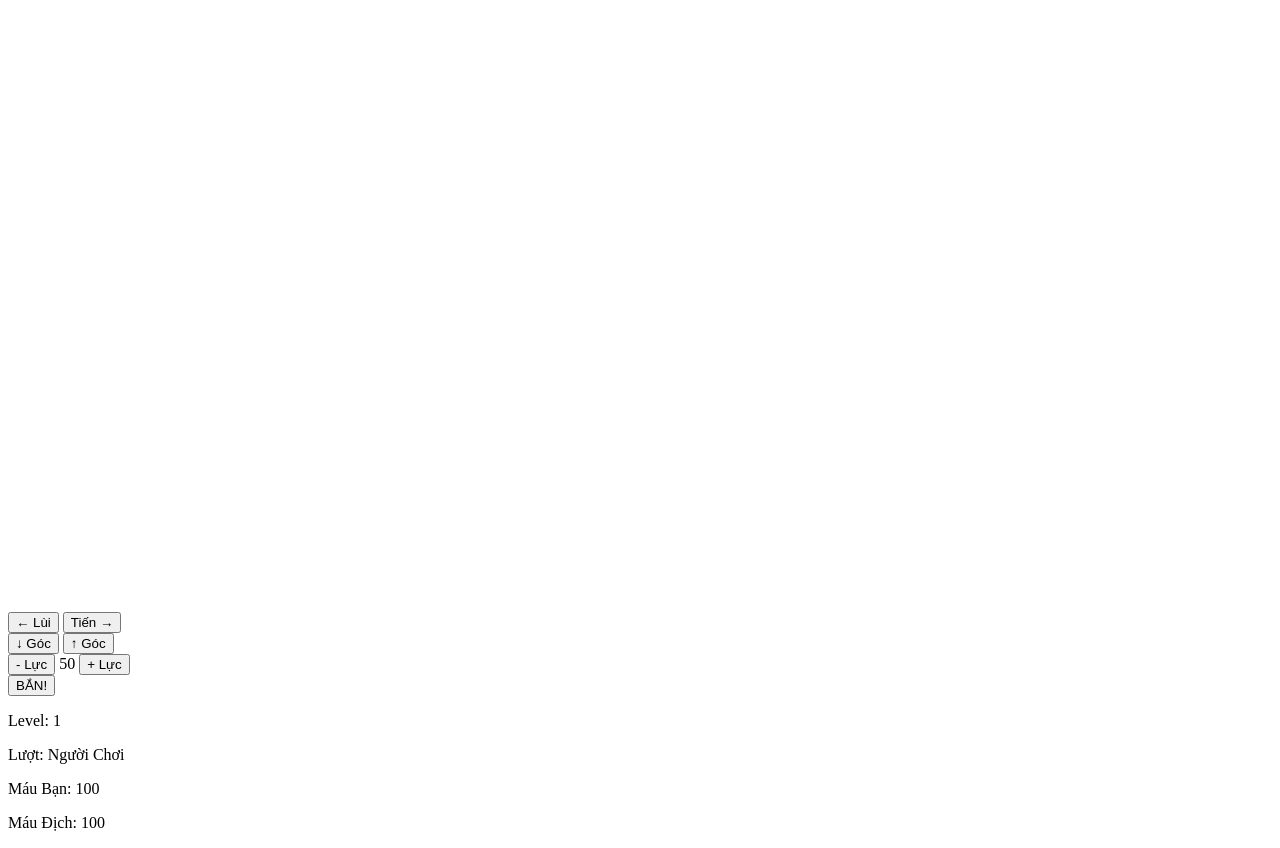
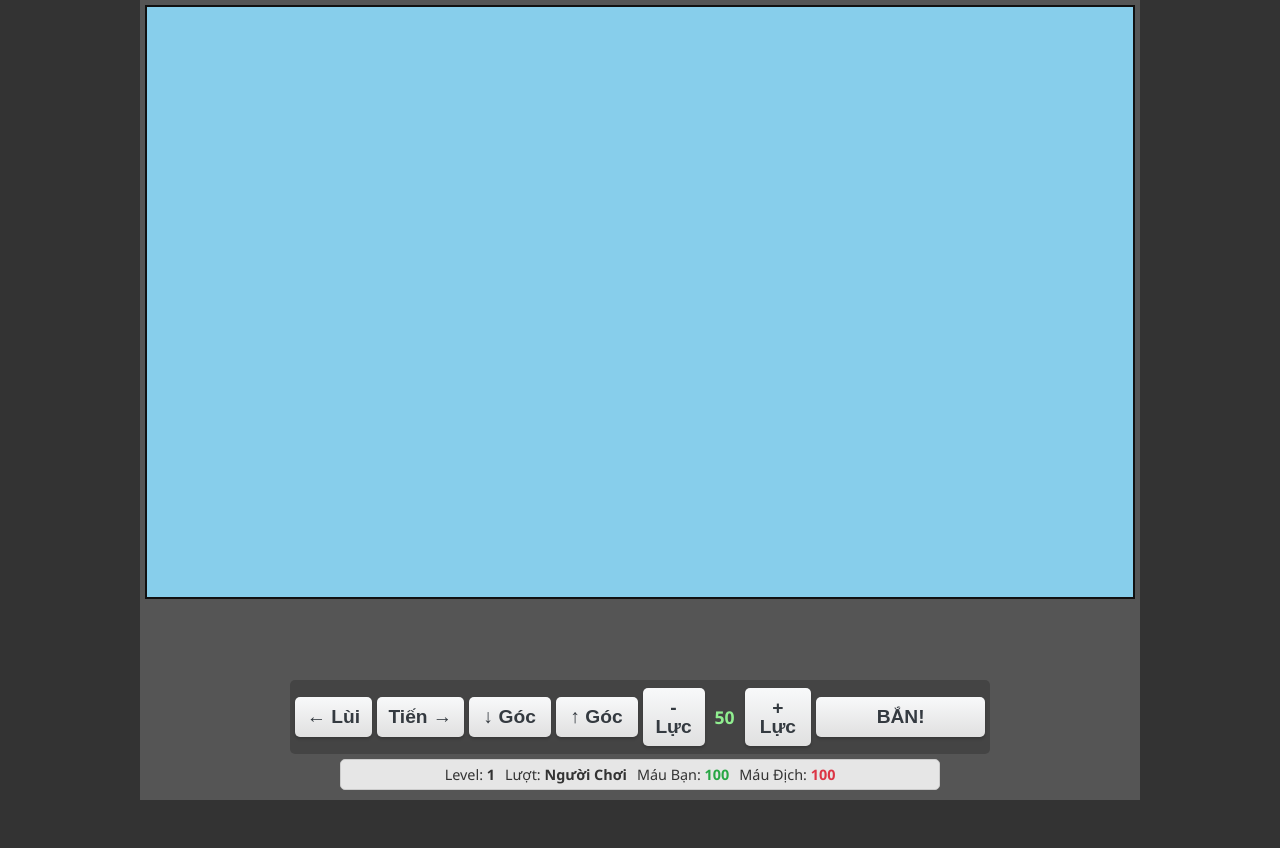
Before and after one commit to lyminhthai2009/Game-30-4, a plain HTML site: page index.html in a window 1280 px wide. After the commit the page ends 800 px from the top, so only its background shows below. Drawn offline with Linux system fonts and the light colour scheme.

Commit message:
Update style.css

```diff
--- a/style.css
+++ b/style.css
@@ -1,26 +1,178 @@
-<!DOCTYPE html>
-<html lang="vi">
-<head>
-    <meta charset="UTF-8">
-    <!-- *** ĐẢM BẢO THẺ VIEWPORT NHƯ SAU *** -->
-    <meta name="viewport" content="width=device-width, initial-scale=1.0, minimum-scale=1.0, maximum-scale=1.0, user-scalable=no">
-    <title>Tank Duel - 30/4 Enhanced</title>
-    <link rel="stylesheet" href="style.css">
-</head>
-<body>
-    <!-- ... Phần body giữ nguyên ... -->
-    <div id="game-container">
-        <canvas id="gameCanvas" width="1000" height="600"></canvas>
-        <div id="info-panel">
-           <!-- ... -->
-        </div>
-        <div id="controls">
-           <!-- ... -->
-        </div>
-         <div id="loading-screen" class="visible"> <!-- Để class visible để dễ thấy khi test -->
-            Đang tải...
-        </div>
-    </div>
-    <script src="game.js"></script>
-</body>
-</html>
+/* --- Reset cơ bản & Thiết lập chung --- */
+* {
+    box-sizing: border-box;
+    -webkit-tap-highlight-color: transparent;
+    touch-action: manipulation;
+}
+
+html, body {
+    margin: 0;
+    padding: 0;
+    width: 100%; /* Đảm bảo html/body chiếm full width */
+    height: 100%; /* Quan trọng để % height hoạt động */
+    overflow: hidden; /* Ngăn cuộn toàn trang */
+    background-color: #333;
+    font-family: 'Segoe UI', Tahoma, Geneva, Verdana, sans-serif;
+    /* Thêm thuộc tính để tránh lỗi font rendering trên một số mobile */
+    -webkit-font-smoothing: antialiased;
+    -moz-osx-font-smoothing: grayscale;
+}
+
+body {
+    display: flex;
+    justify-content: center;
+    align-items: center;
+}
+
+#game-container {
+    display: flex;
+    flex-direction: column;
+    align-items: center;
+    width: 100%;
+    max-width: 1000px; /* Giữ max-width cho desktop */
+    height: 100%; /* Cho phép container chiếm full chiều cao */
+    /* Bỏ max-height cố định để linh hoạt hơn */
+    /* max-height: 800px; */
+    background-color: #555;
+    padding: 5px;
+    position: relative;
+    overflow: hidden; /* Thêm overflow hidden cho container */
+}
+
+canvas {
+    border: 2px solid #111;
+    display: block;
+    width: 100%; /* Canvas chiếm full width container */
+    height: auto; /* Để aspect-ratio quyết định chiều cao */
+    aspect-ratio: 1000 / 600; /* GIỮ TỶ LỆ KHUNG HÌNH */
+    /* *** Bỏ max-height tính toán phức tạp *** */
+    /* max-height: calc(100% - 150px); */
+    /* Thay vào đó, giới hạn chiều cao của canvas bằng cách khác nếu cần,
+       ví dụ: giới hạn chiều cao của #game-container hoặc để flexbox tự xử lý */
+    flex-shrink: 0; /* Ngăn canvas bị co lại theo chiều dọc nếu container thiếu chỗ */
+    background-color: #87CEEB;
+    image-rendering: -webkit-optimize-contrast;
+    image-rendering: crisp-edges;
+}
+
+#info-panel {
+    margin: 5px 0;
+    padding: 5px 10px;
+    border: 1px solid #ccc;
+    background-color: rgba(255, 255, 255, 0.85);
+    border-radius: 5px;
+    display: flex;
+    gap: 10px;
+    justify-content: center;
+    flex-wrap: wrap;
+    width: 95%; /* Chiếm gần full width */
+    max-width: 600px; /* Giới hạn chiều rộng để không quá dài */
+    font-size: clamp(0.7rem, 2.5vw, 0.9rem);
+    color: #333;
+    flex-shrink: 0; /* Không co lại */
+}
+/* ... Các style khác của info-panel giữ nguyên ... */
+#info-panel p { margin: 0; font-weight: 500;}
+#info-panel span { font-weight: bold; }
+#info-panel #player-health { color: #28a745; }
+#info-panel #enemy-health { color: #dc3545; }
+#info-panel #wind-info { color: #17a2b8; }
+
+#controls {
+    margin-top: auto; /* *** Đẩy controls xuống dưới cùng *** */
+    padding: 8px 5px; /* Thêm padding trên dưới */
+    display: grid;
+    grid-template-columns: repeat(auto-fit, minmax(90px, 1fr)); /* Cho phép cột nhỏ hơn nữa */
+    gap: 5px;
+    width: 98%; /* Chiếm gần full width */
+    max-width: 700px; /* Giới hạn chiều rộng controls */
+    user-select: none;
+    -webkit-user-select: none;
+    background-color: rgba(0,0,0,0.2); /* Nền nhẹ cho controls */
+    border-radius: 5px;
+    flex-shrink: 0; /* Không co lại */
+}
+
+.control-group {
+    display: flex;
+    gap: 5px;
+    align-items: center;
+    justify-content: center;
+    /* Bỏ background và padding ở đây nếu đã set ở #controls */
+    /* background-color: rgba(0, 0, 0, 0.1); */
+    /* padding: 5px; */
+    border-radius: 5px;
+    min-height: 40px; /* Đảm bảo nhóm control có chiều cao tối thiểu */
+}
+.control-group span, .control-group label {
+    font-size: clamp(0.65rem, 2.2vw, 0.85rem); /* Chữ nhỏ hơn chút */
+    font-weight: bold;
+    color: #eee;
+    text-align: center;
+    flex-shrink: 0;
+}
+
+#controls button {
+    padding: 10px 8px; /* Tăng padding dễ bấm */
+    font-size: 1.2em; /* Chữ to rõ */
+    font-weight: bold;
+    cursor: pointer;
+    border: none;
+    border-radius: 5px;
+    background: linear-gradient(to bottom, #f8f9fa, #e0e0e0); /* Sáng hơn */
+    color: #343a40;
+    box-shadow: 0 2px 3px rgba(0, 0, 0, 0.2);
+    transition: transform 0.08s ease, box-shadow 0.08s ease;
+    flex-grow: 1;
+    min-width: 44px; /* Đảm bảo kích thước tối thiểu dễ chạm */
+    min-height: 40px;
+    line-height: 1; /* Căn giữa text dọc tốt hơn */
+}
+/* ... Các style khác của button (:active, :disabled, #btn-fire) giữ nguyên ... */
+#controls button:active { transform: translateY(1px); box-shadow: 0 1px 1px rgba(0, 0, 0, 0.3); }
+#controls button:disabled { background: #adb5bd; color: #6c757d; cursor: not-allowed; box-shadow: none; }
+#btn-fire { background: linear-gradient(to bottom, #ff8a8a, #f53333); color: white; font-size: 1.3em; padding: 12px 8px; }
+
+
+/* ... Style cho ammo select, power display giữ nguyên ... */
+.ammo-select label { margin-right: 5px; }
+#ammo-select { padding: 6px; border-radius: 4px; border: 1px solid #ccc; font-size: clamp(0.7rem, 2.5vw, 0.9rem); flex-grow: 1; min-height: 38px; }
+#ammo-count { font-weight: bold; color: #ffc107; min-width: 25px; text-align: right; }
+.move span, .angle span { min-width: 50px; }
+#power-display { font-weight: bold; font-size: 1.1em; color: #90ee90; min-width: 30px; text-align: center; }
+#btn-toggle-music { background: #6c757d; color: white; }
+#btn-toggle-music.playing { background: #28a745; }
+
+
+/* Media Query linh hoạt hơn */
+/* Áp dụng cho màn hình rất nhỏ HOẶC hướng dọc */
+@media (max-width: 500px), (orientation: portrait) {
+    #controls {
+        grid-template-columns: 1fr 1fr; /* Luôn 2 cột */
+        gap: 4px;
+        padding: 5px;
+    }
+    /* Cân nhắc ẩn chữ không cần thiết */
+    .move span, .angle span {
+        display: none; /* Ẩn chữ "Di chuyển", "Góc" */
+    }
+    /* Các nhóm chiếm full chiều rộng hoặc sắp xếp lại */
+    .ammo-select { grid-column: span 2; }
+    .fire { grid-column: span 2; }
+    .misc { grid-column: span 2; }
+
+    #info-panel {
+        font-size: clamp(0.65rem, 2vw, 0.8rem); /* Chữ nhỏ hơn nữa */
+        gap: 5px; padding: 4px 8px;
+    }
+    #controls button { font-size: 1.1em; } /* Giảm nhẹ font nút */
+}
+
+#loading-screen {
+    /* display: none; */ /* Bỏ display none ở đây để thấy nó khi test */
+    /* Giữ lại các style khác (position, background, color, ...) */
+    position: absolute; top:0; left:0; width:100%; height:100%; background: rgba(0,0,0,0.8); color:white; display:flex; justify-content:center; align-items:center; font-size: 2em; z-index: 10; text-align: center; padding: 20px;
+}
+#loading-screen.hidden { /* Thêm class để ẩn đi */
+    display: none !important;
+}
```
